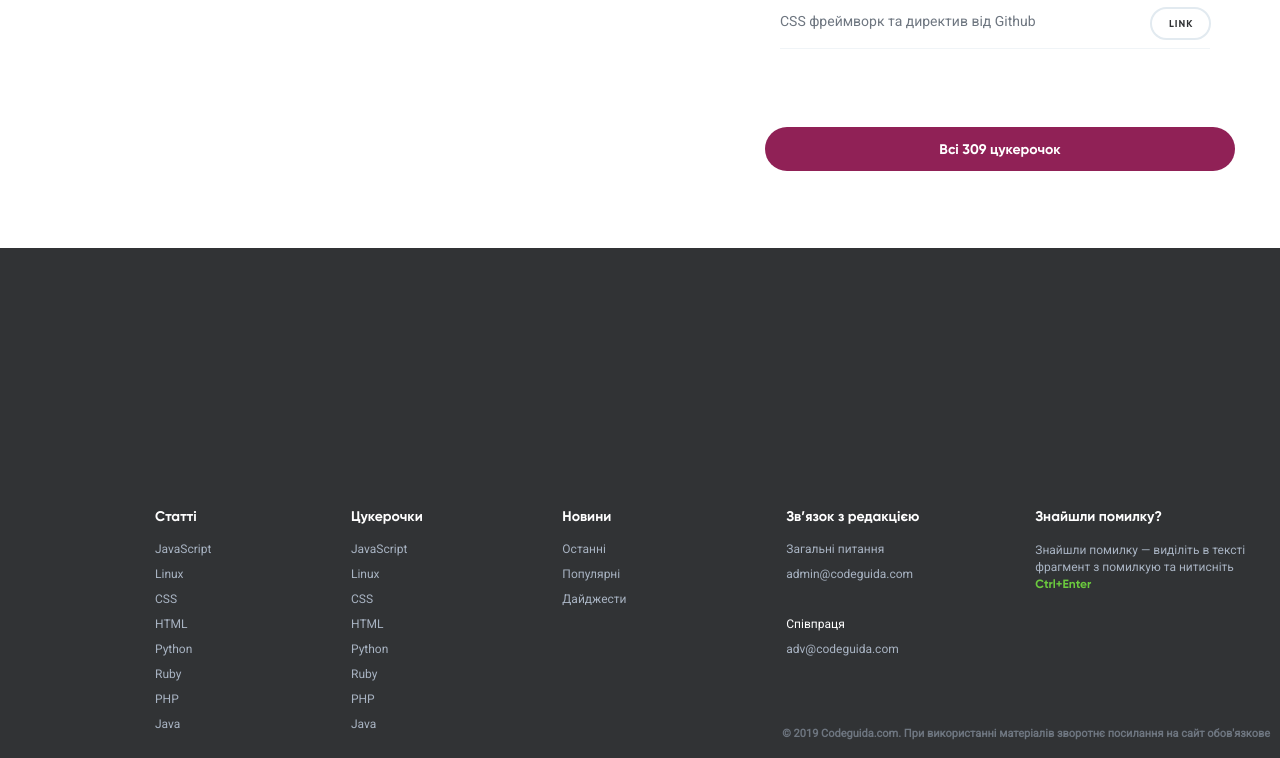
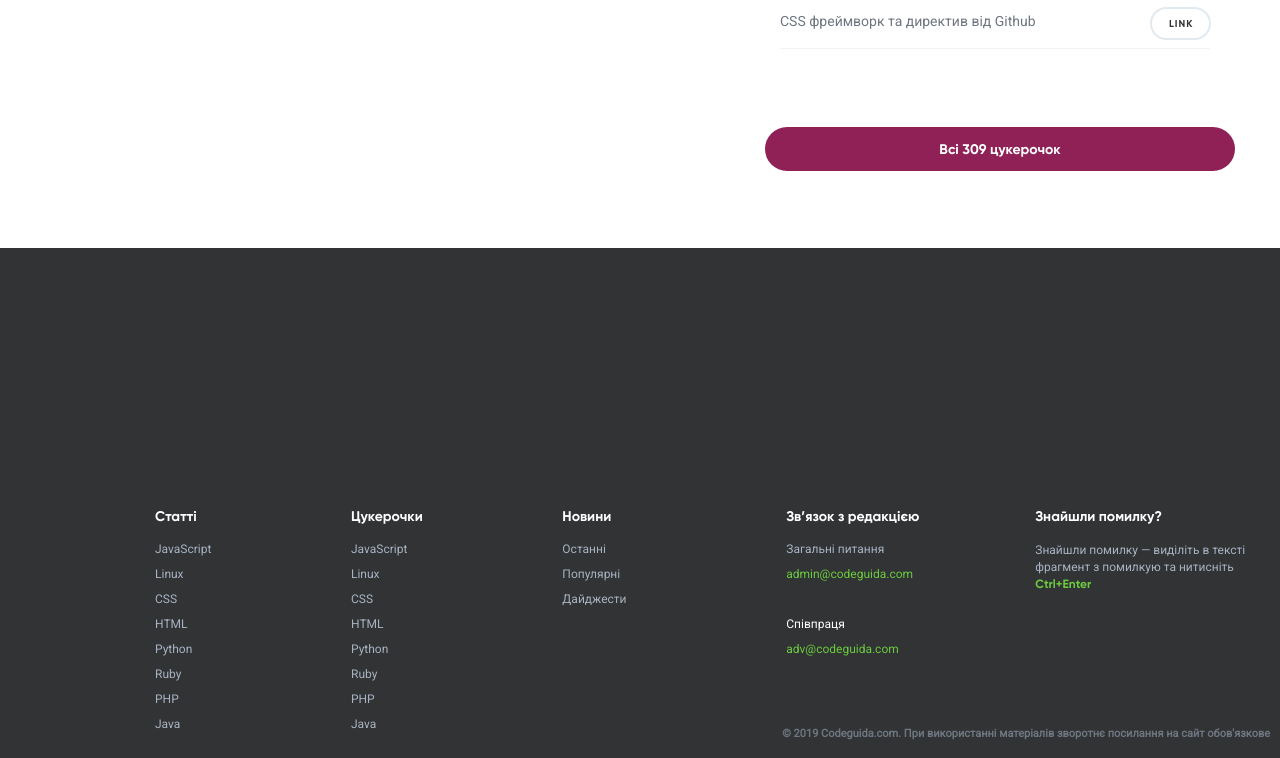
Before and after one commit to dimavasilenko/candies-landing, a website: page src/index.html in a window 1280 px wide. Shown: the part 712-1470 px from the top of the page. Drawn offline with Linux system fonts and the light colour scheme.

Commit message:
#6fix email color footer

```diff
--- a/src/footer.css
+++ b/src/footer.css
@@ -4,10 +4,6 @@
   display: flex;
   padding: 244px 292px 0 155px;
   justify-content: space-between;
-}
-
-ul .link-mail {
-  color: var(--green_border);
 }
 
 .footer-list ul {
@@ -39,6 +35,10 @@ ul .link-mail {
 }
 
 ul .site-mail {
+  color: var(--green_border);
+}
+
+ul .link-mail {
   color: var(--green_border);
 }
 
@@ -92,10 +92,6 @@ ul .cooperation {
   font-size: 11px;
 }
 
-ul .link-mail {
-  color: var(--green_border);
-}
-
 .problems {
   margin-inline-end: -210px;
 }
--- a/src/index.html
+++ b/src/index.html
@@ -174,13 +174,15 @@
           <span class="title-li">Зв’язок з редакцією</span>
           <li>Загальні питання</li>
           <li>
-            <div class="link-mail">
-              <a href="javascript:void(0)">admin@codeguida.com</a>
-            </div>
+            <a href="javascript:void(0)" class="link-mail">
+              admin@codeguida.com
+            </a>
           </li>
           <li class="cooperation">Співпраця</li>
-          <li class="link-mail">
-            <a href="javascript:void(0)">adv@codeguida.com</a>
+          <li>
+            <a href="javascript:void(0)" class="link-mail">
+              adv@codeguida.com
+            </a>
           </li>
         </ul>
       </div>
```
